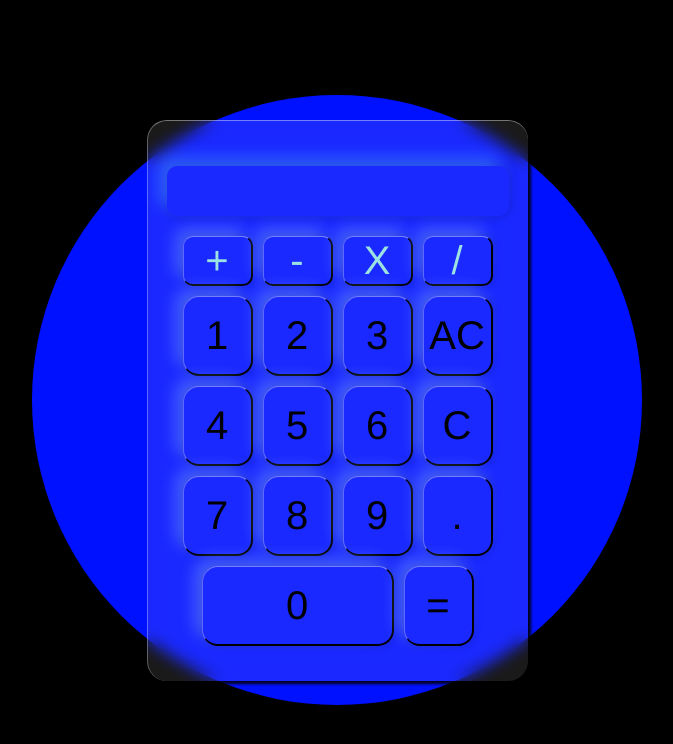
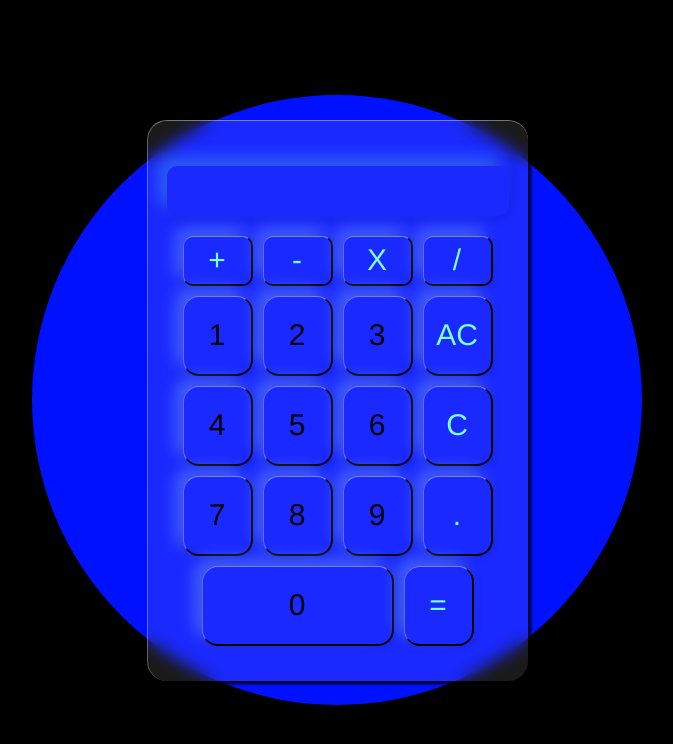
Before and after one commit to Vahid819/Calculater, a plain HTML site: page index.html in a window 1280 px wide. Shown: the whole page, without its empty margins (303-976 px from the left). Drawn offline with Linux system fonts and the light colour scheme.

Commit message:
my first beginner calculator project completed

```diff
--- a/index.html
+++ b/index.html
@@ -21,17 +21,17 @@
             <input type="button" value="1" onclick="display.value += '1'"/>
             <input type="button" value="2" onclick="display.value += '2'"/>
             <input type="button" value="3" onclick="display.value += '3'"/>
-            <input type="button" value="AC"onclick="display.value = ''" />
+            <input type="button" value="AC"onclick="display.value = ''" / style="color: aquamarine;">
             <input type="button" value="4" onclick="display.value += '4'"/>
             <input type="button" value="5" onclick="display.value += '5'"/>
             <input type="button" value="6" onclick="display.value += '6'"/>
-            <input type="button" value="C" onclick="display.value = display.value.toString().slice(0, -1)"/>
+            <input type="button" value="C" onclick="display.value = display.value.toString().slice(0, -1)"/ style="color: aquamarine;">
             <input type="button" value="7" onclick="display.value += '7'"/>
             <input type="button" value="8" onclick="display.value += '8'"/>
             <input type="button" value="9" onclick="display.value += '9'"/>
-            <input type="button" value="." onclick="display.value += '.'"/>
+            <input type="button" value="." onclick="display.value += '.'"/ style="color: aquamarine;">
             <input type="button" value="0" onclick="display.value += '0'"/>
-            <input type="button" value="=" onclick="display.value = eval(display.value)"/>
+            <input type="button" value="=" onclick="display.value = eval(display.value)"/ style="color: aquamarine;">
           </div>
         </form>
       </div>
--- a/style.css
+++ b/style.css
@@ -102,7 +102,7 @@ input {
   border-left: 1px solid rgba(255, 255, 255, 0.3);
   box-shadow: -8px -8px 16px rgba(164, 223, 255, 0.3), 0px 0px 9px rgba(0, 0, 0, 0.2);
   background-color: transparent;
-  font-size: 40px;
+  font-size: 30px;
   display: flex;
   justify-content: center;
   align-items: center;
@@ -113,7 +113,7 @@ input {
 input:nth-child(-n + 4) {
   height: 50px;
   border-radius: 10px;
-  color: rgb(157, 226, 226);
+  color: aquamarine;
 }
 
 input:nth-last-child(2) {
```
